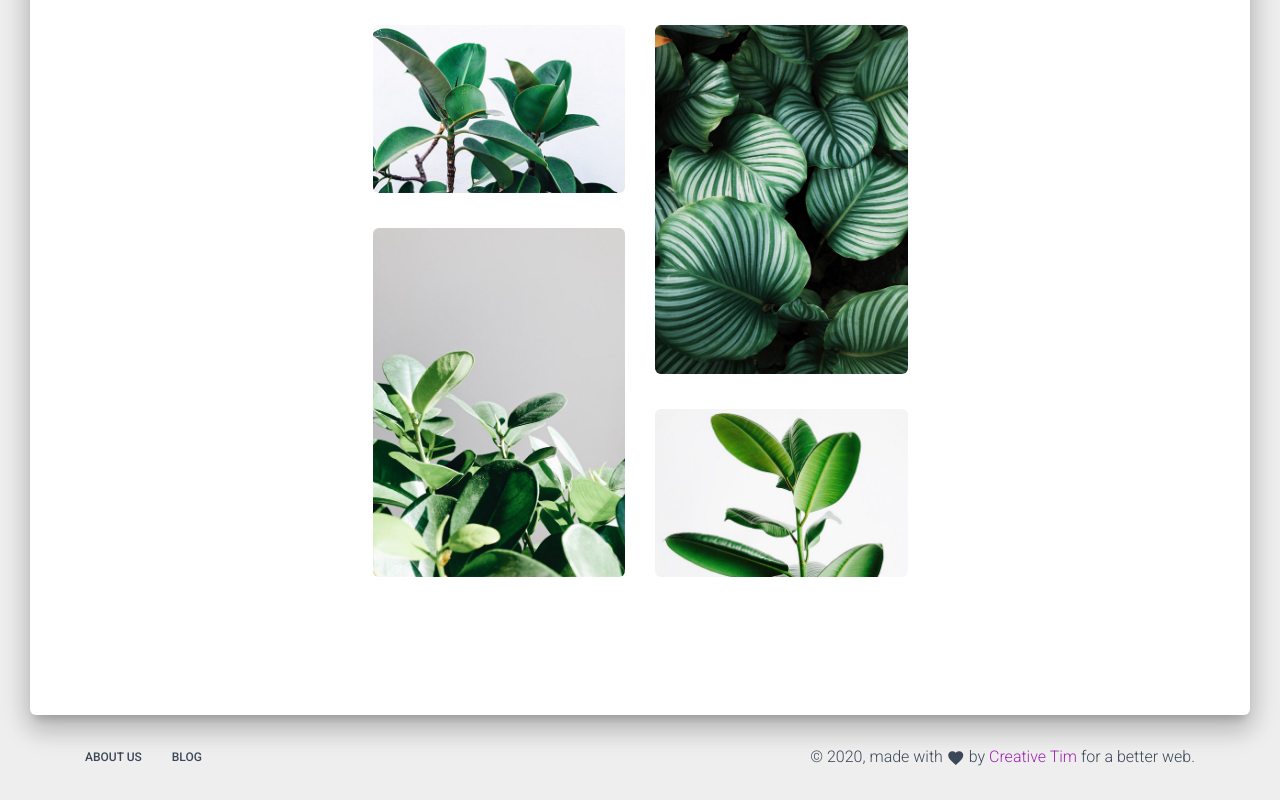
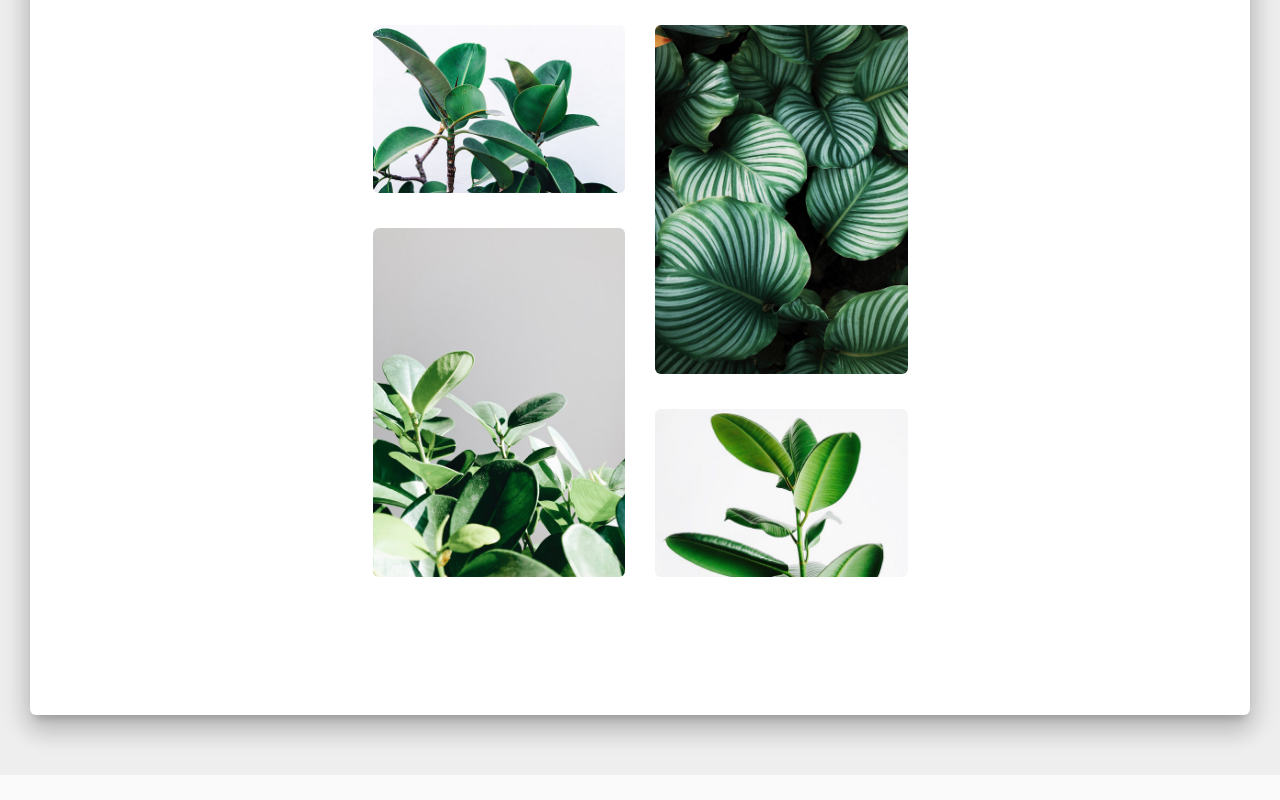
Before and after one commit to crypt32dll/crypt32dll.github.io, a Vue app: page / in a window 1280 px wide. Shown: the part 824-1624 px from the top of the page. After the commit the page ends 1599 px from the top, so only its background shows below. Built offline with nearby package versions, Linux system fonts and the light colour scheme.

Commit message:
yarn upgrade

```diff
--- a/src/layout/MainFooter.vue
+++ b/src/layout/MainFooter.vue
@@ -7,22 +7,11 @@
     <div class="container">
       <nav>
         <ul>
-          <li>
-            <a href="https:///presentation.creative-tim.com">
-              About Us
-            </a>
-          </li>
-          <li>
-            <a href="https:///blog.creative-tim.com">
-              Blog
-            </a>
-          </li>
+
         </ul>
       </nav>
       <div class="copyright">
-        &copy; {{ year }}, made with <md-icon>favorite</md-icon> by
-        <a href="https://www.creative-tim.com/" target="_blank">Creative Tim</a>
-        for a better web.
+
       </div>
     </div>
   </footer>
```
Also changed, not shown: 1 other file (tests, documents, lock files or other folders).
